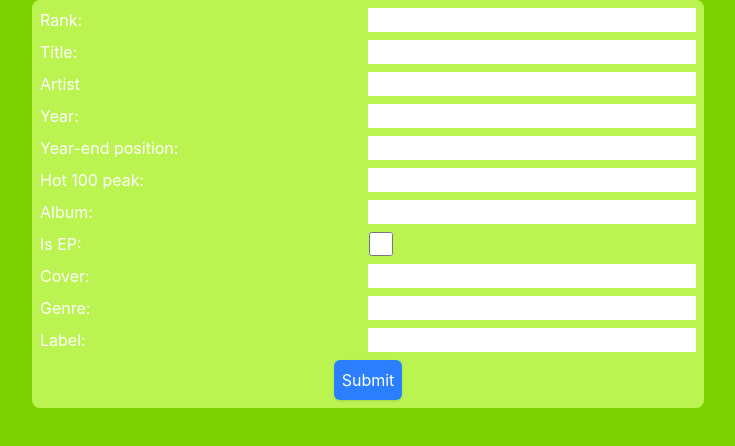
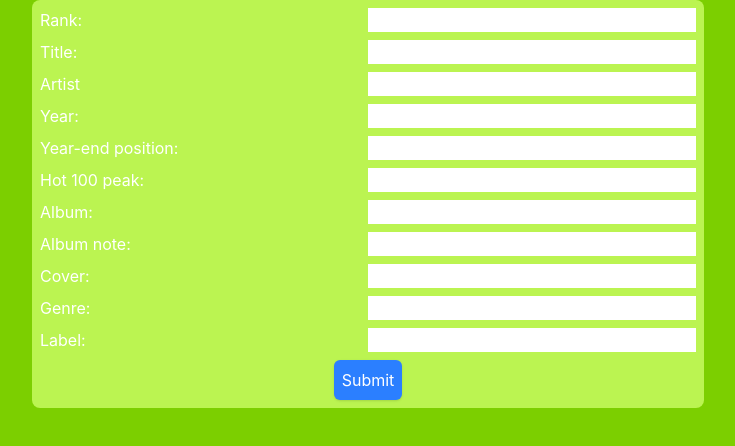
Before and after one commit to davenpos/Simeon-s-Best-Hit-Songs, a Next.js app: page /admin/add in a window 1280 px wide. Shown: the top 446 px of the page, without its empty margins (272-1007 px from the left). Built offline with nearby package versions, Linux system fonts and the light colour scheme.

Commit message:
Replaced isEP column with albumNote column

```diff
--- a/app/api/add/route.ts
+++ b/app/api/add/route.ts
@@ -12,7 +12,7 @@ export async function POST(req: NextRequest) {
       year_end_pos: number,
       hot_100_pos: number,
       album: string,
-      isEP: boolean,
+      albumNote: string,
       cover: string,
       genre: string,
       label: string;
@@ -46,7 +46,7 @@ export async function POST(req: NextRequest) {
     }
 
     album = !!formData.get('album') ? (formData.get('album') as string) : 'Non-album single';
-    isEP = formData.get('isEP') === 'true';
+    albumNote = formData.get('albumNote') as string;
 
     if (!!formData.get('cover')) {
       cover = formData.get('cover') as string;
@@ -86,10 +86,10 @@ export async function POST(req: NextRequest) {
           year_end_pos,
           hot_100_pos,
           album,
+          albumNote,
           cover,
           genre,
           label,
-          isEP,
         },
       });
     });
--- a/components/Form.tsx
+++ b/components/Form.tsx
@@ -11,7 +11,6 @@ import { AlertColor } from '@mui/material/Alert';
 const Alert = dynamic(() => import('@mui/material/Alert'), { ssr: false });
 
 export default function Form() {
-  const [isEP, setIsEP] = useState(false);
   const [alertVisible, setAlertVisible] = useState(false);
   const [alertMessage, setAlertMessage] = useState('');
   const [alertSeverity, setAlertSeverity] = useState<AlertColor>('success');
@@ -21,7 +20,6 @@ export default function Form() {
     event.preventDefault();
 
     const formData = new FormData(event.currentTarget);
-    formData.set('isEP', isEP.toString());
 
     const response = await fetch('/api/add', {
       method: 'POST',
@@ -43,10 +41,7 @@ export default function Form() {
       hideTimeoutRef.current = null;
     }, 5000);
 
-    if (response.ok) {
-      event.target.reset();
-      setIsEP(false);
-    }
+    if (response.ok) event.target.reset();
   }
 
   useEffect(() => {
@@ -92,10 +87,9 @@ export default function Form() {
       type: 'text',
     },
     {
-      name: 'isEP',
-      label: 'Is EP:',
-      type: 'checkbox',
-      onChange: () => setIsEP(!isEP),
+      name: 'albumNote',
+      label: 'Album note:',
+      type: 'text',
     },
     {
       name: 'cover',
--- a/components/FormInput.tsx
+++ b/components/FormInput.tsx
@@ -4,22 +4,15 @@ export default function FormInput({
   name,
   label,
   type,
-  onChange,
 }: {
   name: string;
   label: string;
   type: HTMLInputTypeAttribute;
-  onChange?: ChangeEventHandler<HTMLInputElement, HTMLInputElement>;
 }) {
   return (
     <>
       <label htmlFor={name}>{label}</label>
-      <input
-        type={type}
-        name={name}
-        className={`bg-white text-black px-1${type === 'checkbox' ? ' mr-[92%]' : ''}`}
-        onChange={onChange || undefined}
-      />
+      <input type={type} name={name} className="bg-white text-black px-1" />
     </>
   );
 }
--- a/middleware.ts
+++ b/middleware.ts
@@ -19,8 +19,6 @@ export function middleware(req: NextRequest) {
     const index = decodedCredentials.indexOf(':');
     const username = decodedCredentials.slice(0, index);
     const typedPassword = decodedCredentials.slice(index + 1);
-
-    console.log(process.env.ADMIN_PASSWORD_HASH);
 
     if (
       username !== process.env.ADMIN_USERNAME ||
```
Also changed, not shown: 2 other files (tests, documents, lock files or other folders).
